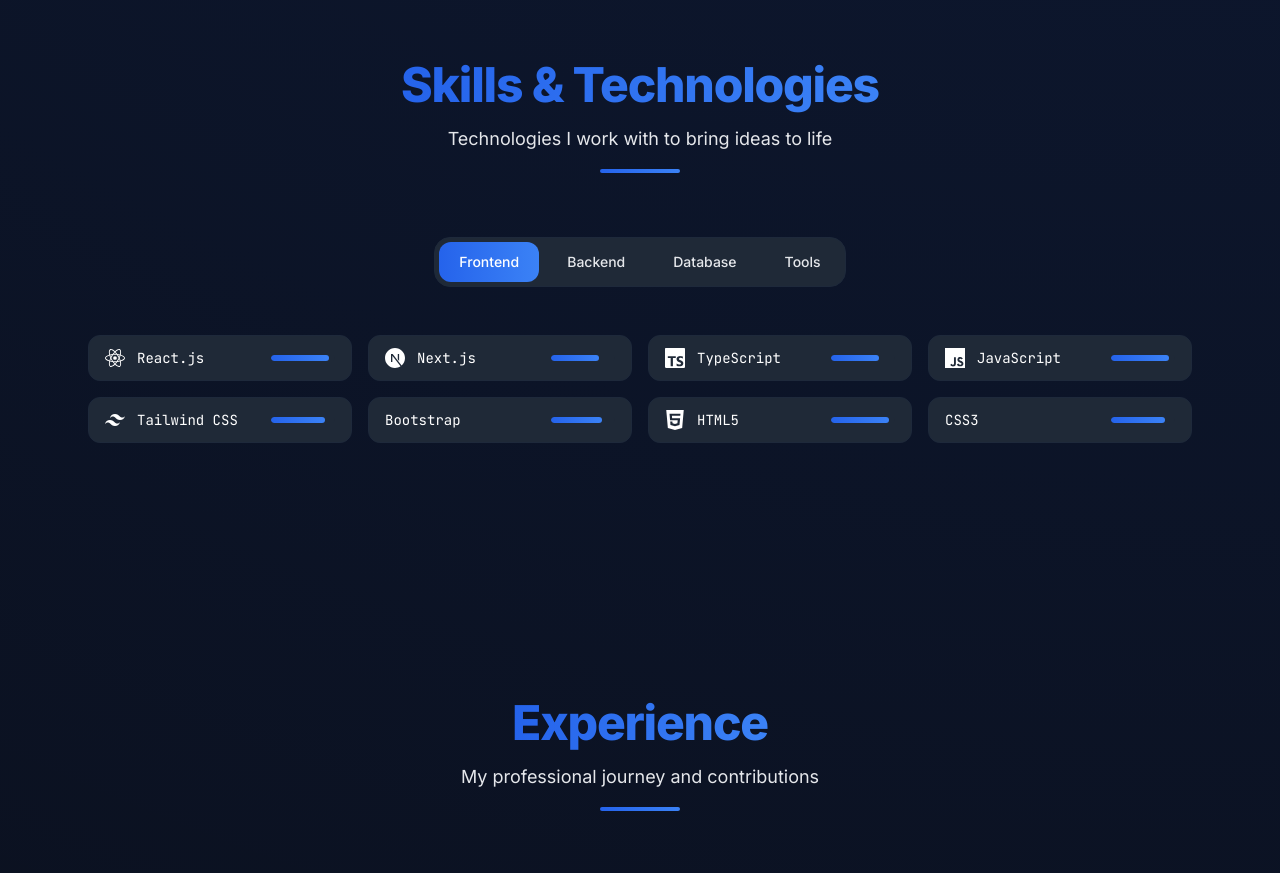
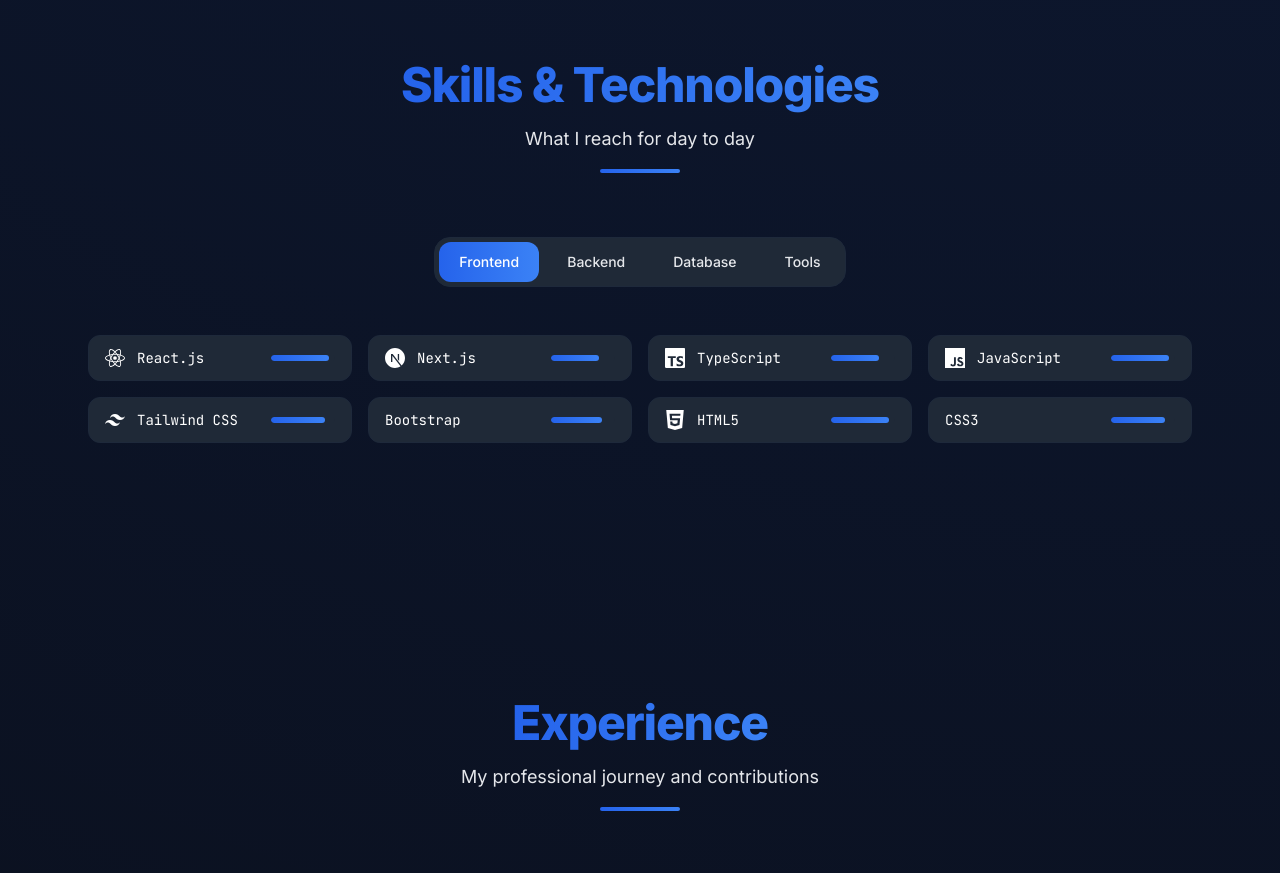
Before and after one commit to OmarELswaf/portfolio, a React (Vite) app: page / in a window 1280 px wide. Shown: the part 1980-2853 px from the top of the page. Built offline with nearby package versions, Linux system fonts and the light colour scheme.

Commit message:
Update Skills.jsx

```diff
--- a/src/components/sections/Skills.jsx
+++ b/src/components/sections/Skills.jsx
@@ -27,7 +27,7 @@ export default function Skills() {
   return (
     <section id="skills" className="py-24 md:py-32">
       <div className="max-w-6xl mx-auto px-6">
-        <SectionHeading title="Skills & Technologies" subtitle="Technologies I work with to bring ideas to life" />
+        <SectionHeading title="Skills & Technologies" subtitle="What I reach for day to day" />
 
         {/* Tabs */}
         <div className="flex justify-center mb-12">
```
